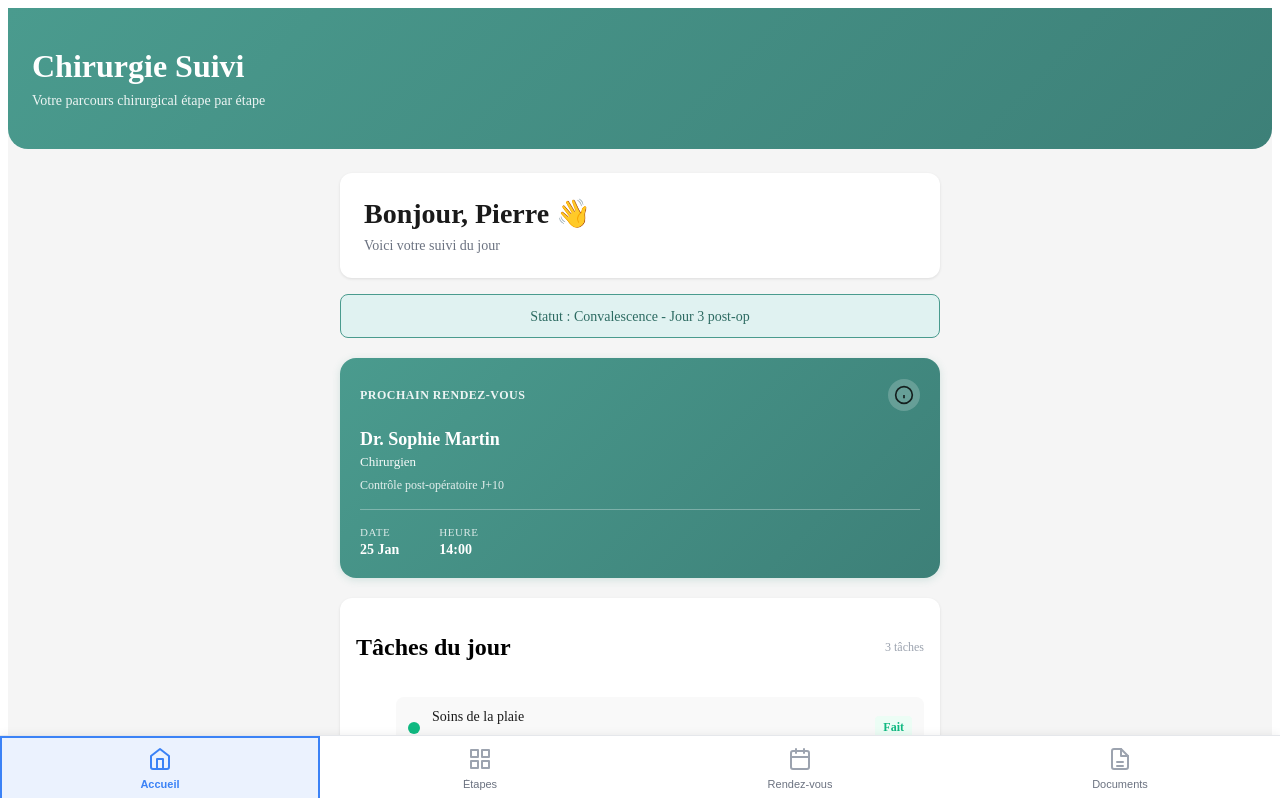
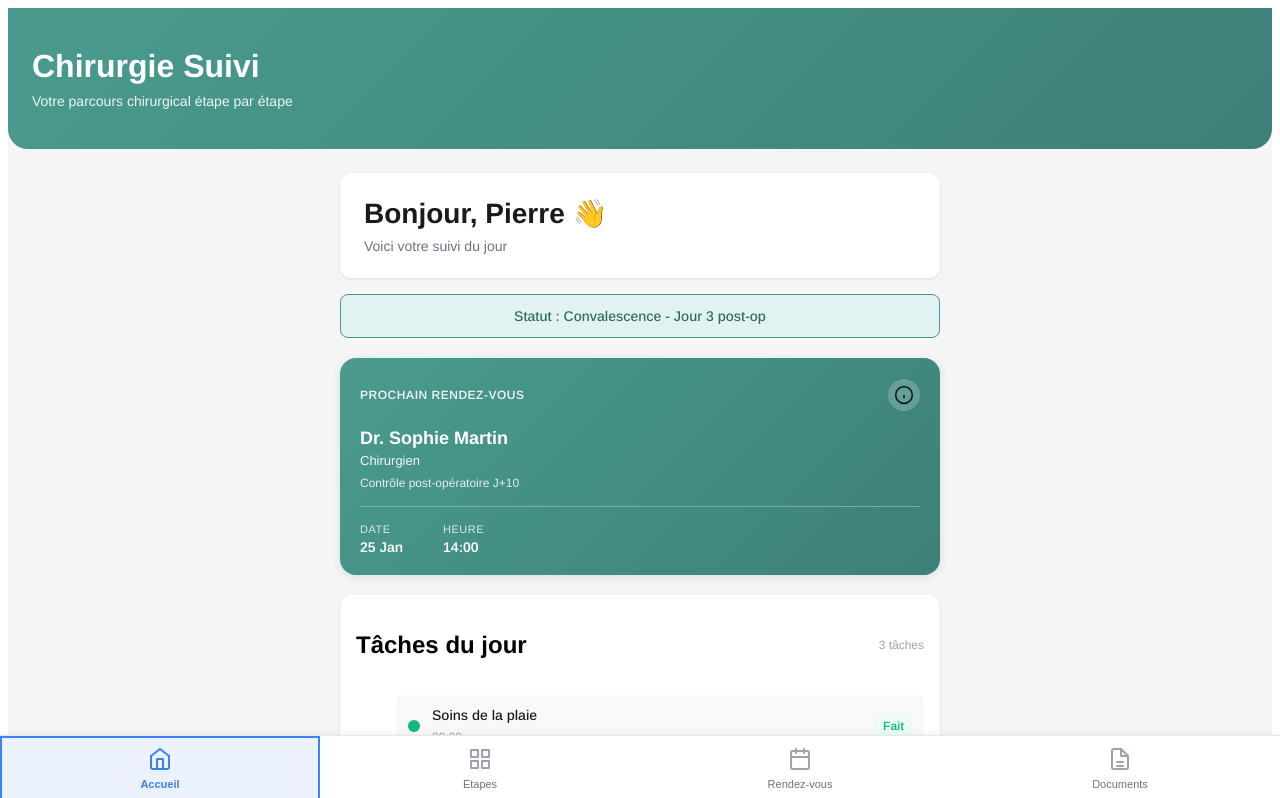
Before and after one commit to Ousnah/Meditrack, a Vue app in the folder frontend/: page / in a window 1280 px wide. Shown: the top 798 px of the page. Built offline with nearby package versions, Linux system fonts and the light colour scheme.

Commit message:
feat: Update App.vue to include font-family styling for improved typography

```diff
--- a/frontend/src/App.vue
+++ b/frontend/src/App.vue
@@ -50,10 +50,13 @@
 </template>
 
 <style scoped>
+@import url('https://fonts.googleapis.com/css2?family=Arimo:ital,wght@0,400..700;1,400..700&display=swap');
+
 #app {
   background: #f5f5f5;
   min-height: 100vh;
   padding-bottom: 56px;
+  font-family: 'Arimo', sans-serif;
 }
 
 .tab-content {
```
